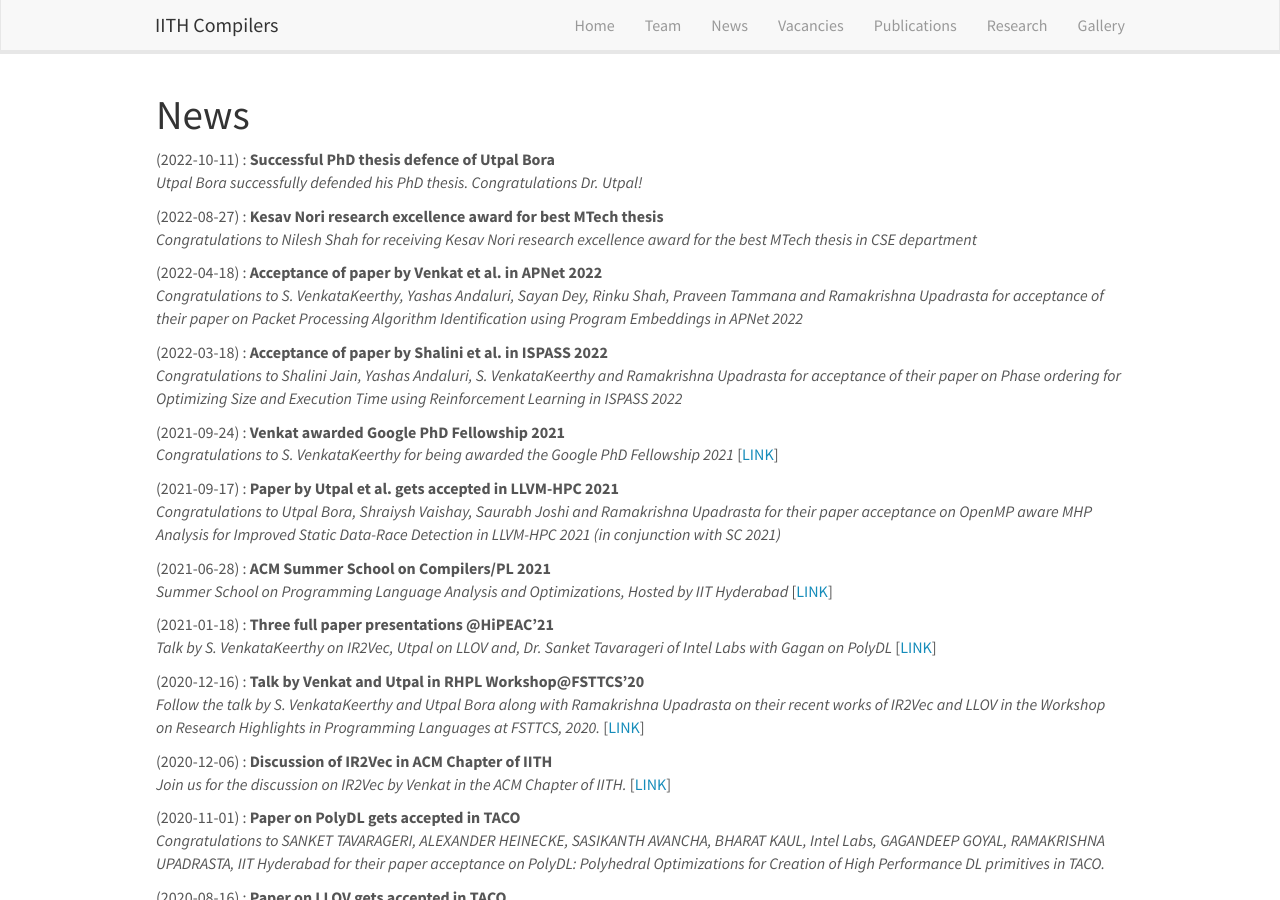
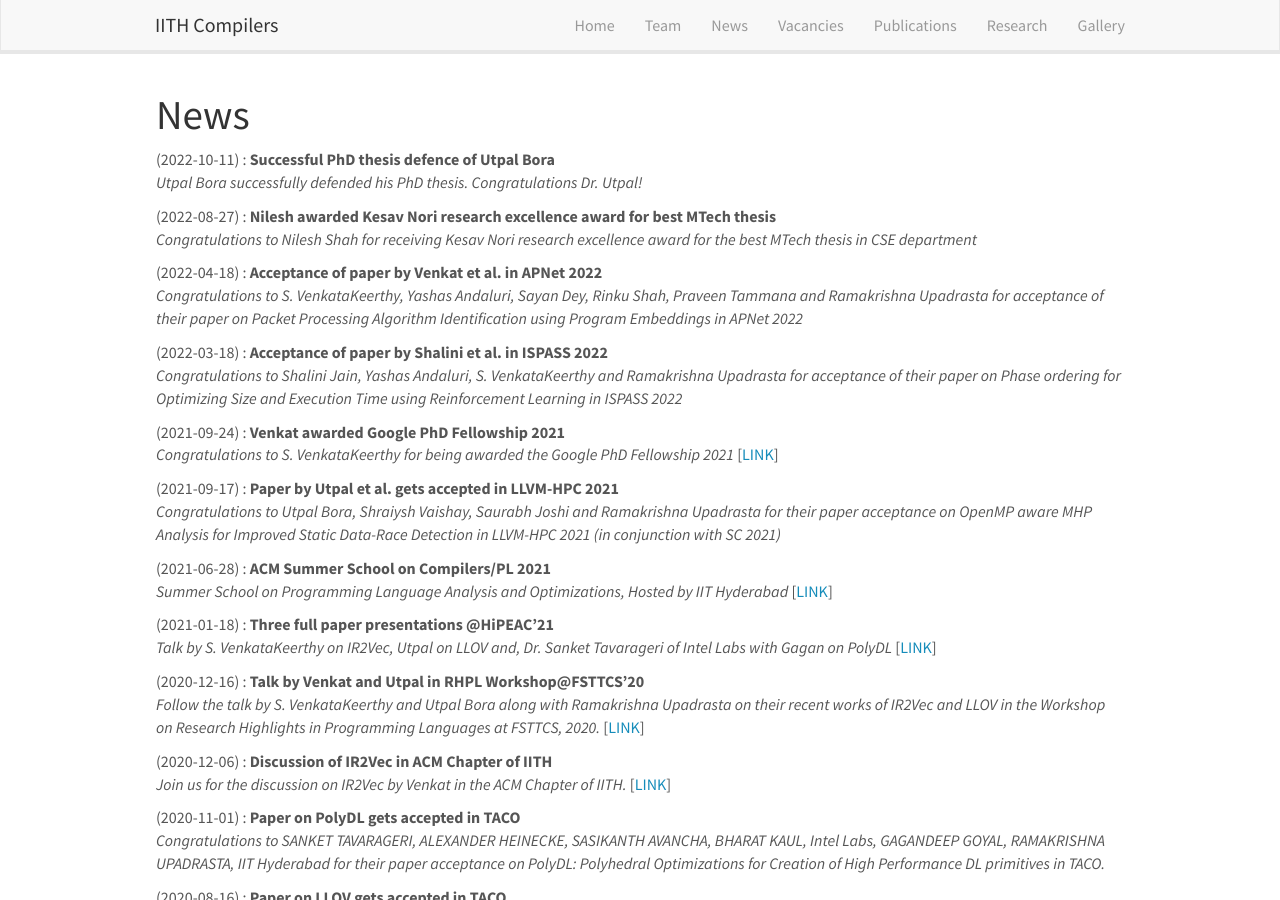
Before and after one commit to utpalbora/compilers.cse.iith.ac.in, a Jekyll site: the page built from _pages/allnews.md, in a window 1280 px wide and 900 px high. Built offline with Jekyll 4.4.1, drawn with Linux system fonts in a browser that asks for light colours; nearby versions of some CDN libraries.

Commit message:
Update news.yml

```diff
--- a/_data/news.yml
+++ b/_data/news.yml
@@ -5,7 +5,7 @@
   headline: "Utpal Bora successfully defended his PhD thesis. Congratulations Dr. Utpal!"
 
 - date: 2022-08-27
-  status: "Kesav Nori research excellence award for best MTech thesis"
+  status: "Nilesh awarded Kesav Nori research excellence award for best MTech thesis"
   new: "false"
   url: ""
   headline: "Congratulations to Nilesh Shah for receiving Kesav Nori research excellence award for the best MTech thesis in CSE department"
```
